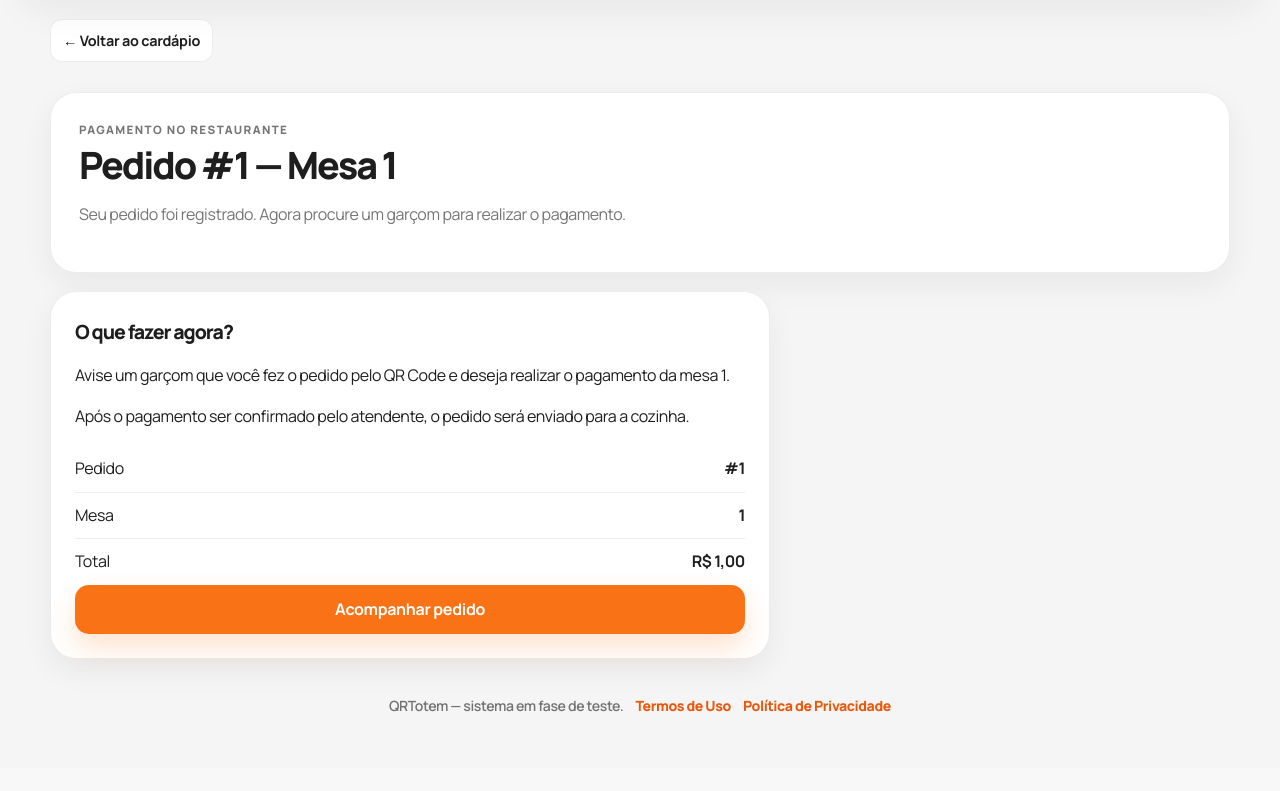
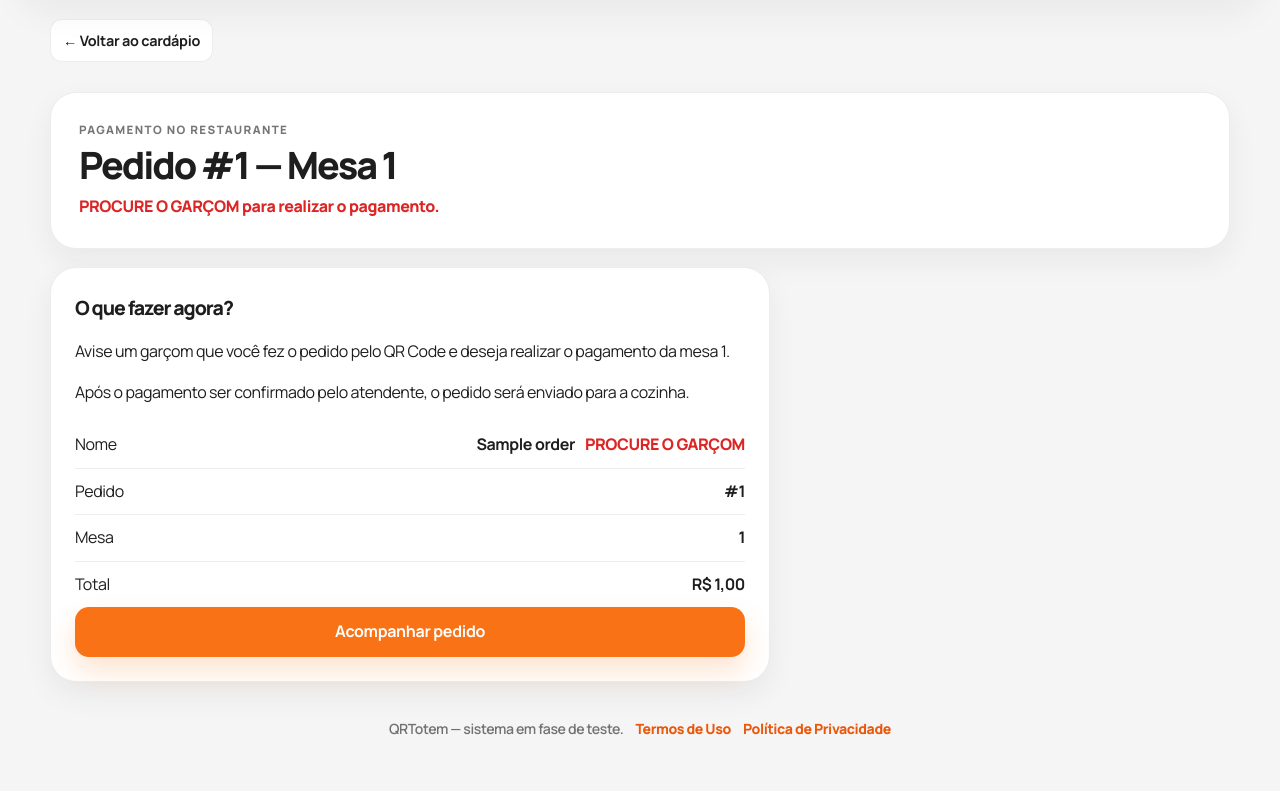
Before and after one commit to camisagilberto/restaurante, a Flask app: template app/templates/client/offiline_payment.html in a window 1280 px wide. Shown: the part 131-922 px from the top of the page. Before the commit the page ends 843 px from the top, so only its background shows below. Run offline with Flask 3, Linux system fonts and the light colour scheme; the template is opened without the code that fills it: most values are stand-ins (such as "Sample title", 1, 10 or a date in 2020).

Commit message:
Update offiline_payment.html

```diff
--- a/app/templates/client/offiline_payment.html
+++ b/app/templates/client/offiline_payment.html
@@ -8,7 +8,7 @@
   <div>
     <p class="eyebrow">Pagamento no restaurante</p>
     <h2>Pedido #{{ order['id'] }} — Mesa {{ order['table_number'] }}</h2>
-    <p class="muted">Seu pedido foi registrado. Agora procure um garçom para realizar o pagamento.</p>
+    <p class="payment-alert-inline"><strong>PROCURE O GARÇOM</strong> para realizar o pagamento.</p>
   </div>
 </section>
 
@@ -17,6 +17,9 @@
   <p>Avise um garçom que você fez o pedido pelo QR Code e deseja realizar o pagamento da mesa {{ order['table_number'] }}.</p>
   <p>Após o pagamento ser confirmado pelo atendente, o pedido será enviado para a cozinha.</p>
 
+  {% if order['customer_name'] %}
+  <div class="summary-line"><span>Nome</span><strong>{{ order['customer_name'] }} <span class="payment-waiter-badge">PROCURE O GARÇOM</span></strong></div>
+  {% endif %}
   <div class="summary-line"><span>Pedido</span><strong>#{{ order['id'] }}</strong></div>
   <div class="summary-line"><span>Mesa</span><strong>{{ order['table_number'] }}</strong></div>
   <div class="summary-line"><span>Total</span><strong>{{ order['total_amount']|currency }}</strong></div>
```
